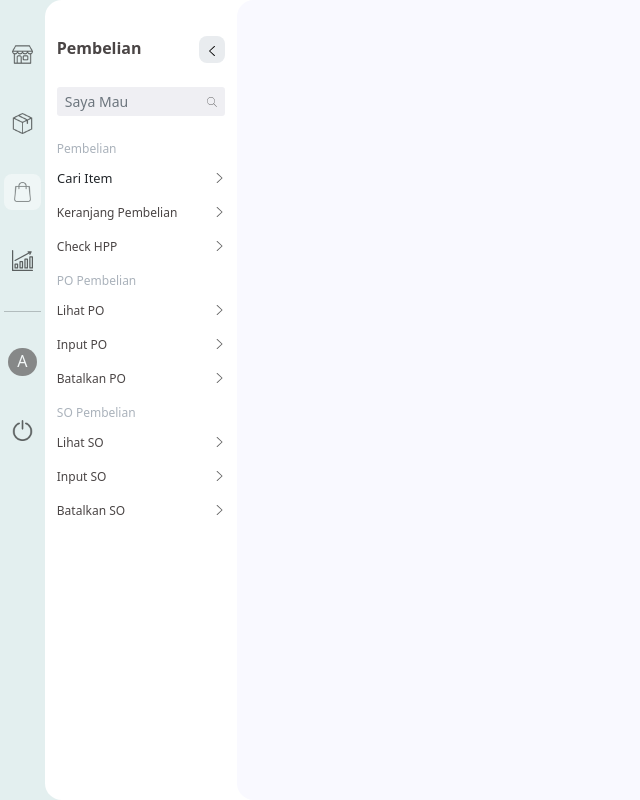
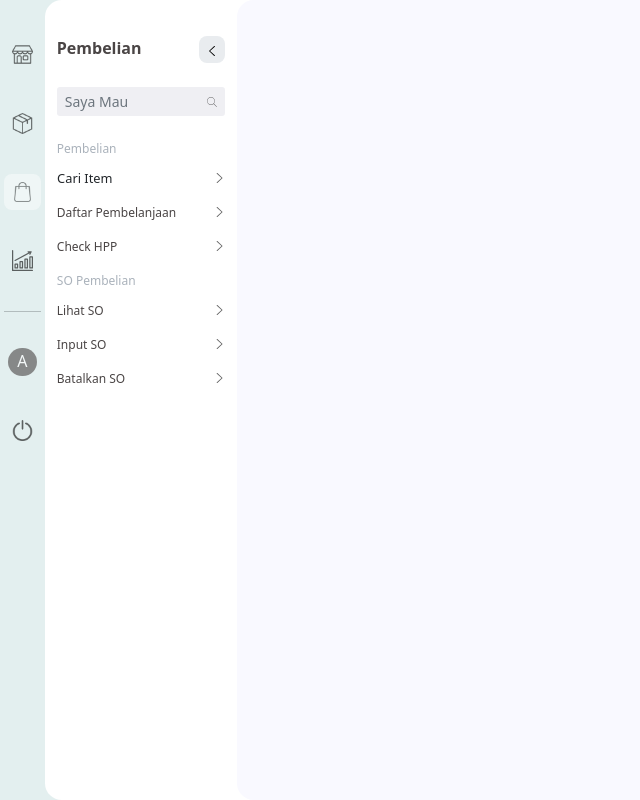
Before and after one commit to SODA-ID/soda-id.github.io, a plain HTML site: page temp/index.html in a window 1280 px wide. Shown: the whole page, without its empty margins (0-640 px from the left). Drawn offline with Linux system fonts and the light colour scheme.

Commit message:
Website update

```diff
--- a/temp/index.html
+++ b/temp/index.html
@@ -46,13 +46,13 @@
                     </div>
                 </div>
                 <div class="content scroll">
-                    <div id="menu-transaction" class="row mx-0">
+                    <div id="menu-transaction-5" class="row mx-0">
                         <div class="col-12 pt-2 pb-1">
                             <p class="mb-0 description">Pembelian</p>
                         </div>
                     </div>
                     <div class="dropend position-absolute" style="width: 175px;"><a class="btn btn-link text-start link-dark minititle px-2 ml-2" aria-expanded="false" data-bs-toggle="dropdown" role="button" style="width: 165px;">&nbsp;Cari Item</a>
-                        <div class="dropdown-menu"><a class="dropdown-item" onclick="location.href=&#39;/PO/product-create.html&#39;">Tambah Item</a><a class="dropdown-item" onclick="location.href=&#39;/PO/product-new.html&#39;">Item Baru</a><a class="dropdown-item" onclick="location.href=&#39;/PO/searchproduct.html&#39;">Item Lama</a></div>
+                        <div class="dropdown-menu"><a class="dropdown-item" onclick="location.href=&#39;/PO/product-new.html&#39;">Item Baru</a><a class="dropdown-item" onclick="location.href=&#39;/PO/searchproduct.html&#39;">Item Lama</a></div>
                     </div>
                     <div class="row mx-0 icon-wrapper">
                         <div class="col py-2 clickable">
@@ -61,7 +61,7 @@
                     </div>
                     <div class="row mx-0 icon-wrapper" onclick="location.href=&#39;/PO/cart.html&#39;">
                         <div class="col py-2 clickable">
-                            <p class="mb-0 minititle">Keranjang Pembelian<span class="pull-right"><img class="rotate-right icon icon text-small" src="../assets/img/up-arrow-angle.svg"></span></p>
+                            <p class="mb-0 minititle">Daftar Pembelanjaan<span class="pull-right"><img class="rotate-right icon icon text-small" src="../assets/img/up-arrow-angle.svg"></span></p>
                         </div>
                     </div>
                     <div class="row mx-0 icon-wrapper" onclick="location.href=&#39;/Product/hpp.html&#39;">
@@ -69,27 +69,7 @@
                             <p class="mb-0 minititle">Check HPP<span class="pull-right"><img class="rotate-right icon icon text-small" src="../assets/img/up-arrow-angle.svg"></span></p>
                         </div>
                     </div>
-                    <div id="menu-transaction-3" class="row mx-0">
-                        <div class="col-12 pt-2 pb-1">
-                            <p class="mb-0 description">PO Pembelian</p>
-                        </div>
-                    </div>
-                    <div class="row mx-0 icon-wrapper">
-                        <div class="col py-2 clickable">
-                            <p class="mb-0 minititle">Lihat PO<span class="pull-right"><img class="rotate-right icon icon text-small" src="../assets/img/up-arrow-angle.svg"></span></p>
-                        </div>
-                    </div>
-                    <div class="row mx-0 icon-wrapper" onclick="location.href=&#39;/PO/create.html&#39;">
-                        <div class="col py-2 clickable">
-                            <p class="mb-0 minititle">Input PO<span class="pull-right"><img class="rotate-right icon icon text-small" src="../assets/img/up-arrow-angle.svg"></span></p>
-                        </div>
-                    </div>
-                    <div class="row mx-0 icon-wrapper">
-                        <div class="col py-2 clickable">
-                            <p class="mb-0 minititle">Batalkan PO<span class="pull-right"><img class="rotate-right icon icon text-small" src="../assets/img/up-arrow-angle.svg"></span></p>
-                        </div>
-                    </div>
-                    <div id="menu-transaction-4" class="row mx-0">
+                    <div id="menu-transaction-6" class="row mx-0">
                         <div class="col-12 pt-2 pb-1">
                             <p class="mb-0 description">SO Pembelian</p>
                         </div>
@@ -109,7 +89,7 @@
                             <p class="mb-0 minititle">Batalkan SO<span class="pull-right"><img class="rotate-right icon icon text-small" src="../assets/img/up-arrow-angle.svg"></span></p>
                         </div>
                     </div>
-                    <div id="menu-transaction-2" class="row mx-0">
+                    <div id="menu-transaction-8" class="row mx-0">
                         <div class="col-12 pt-2 pb-1"></div>
                     </div>
                 </div>
```
Also changed, not shown: 1 other file.
